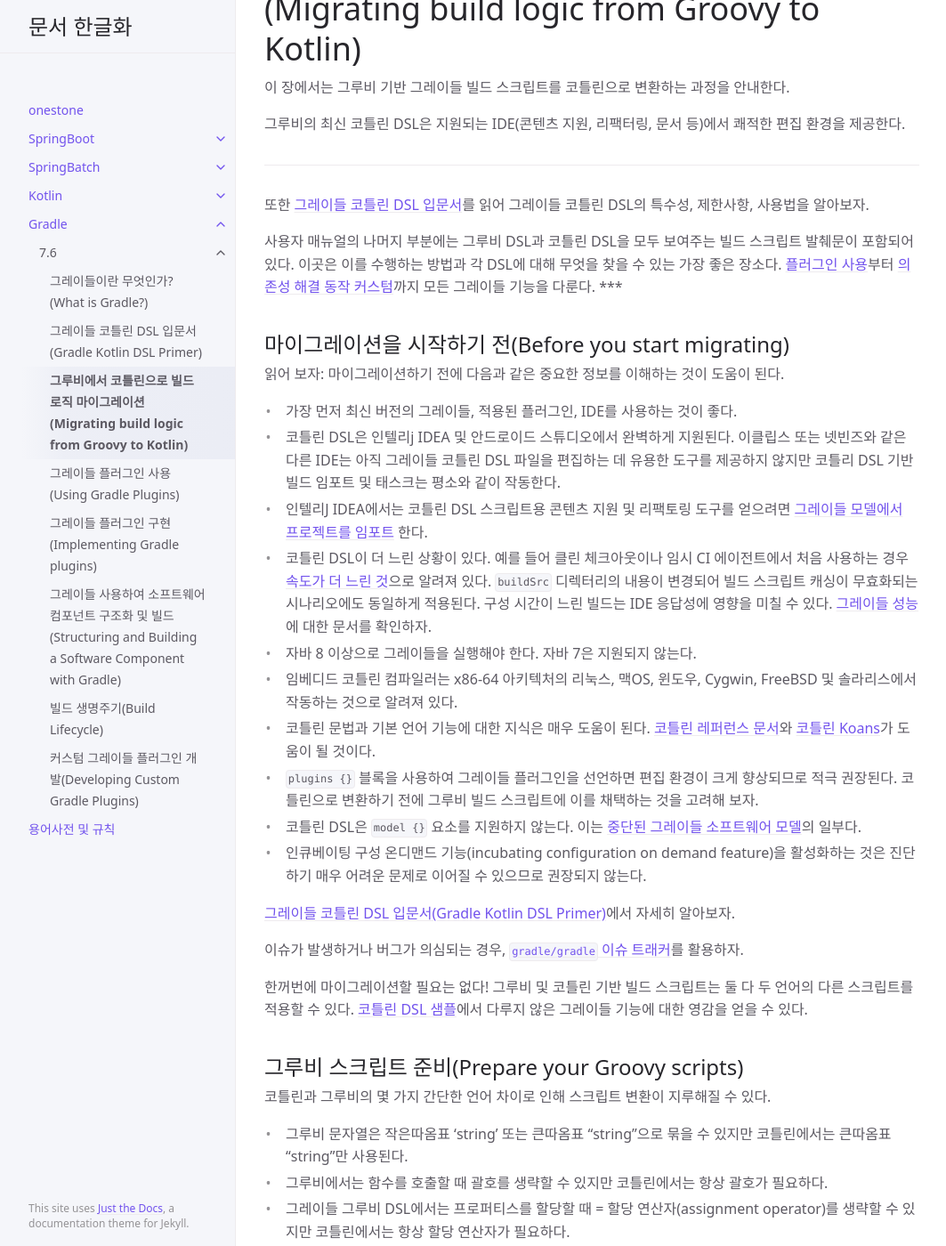
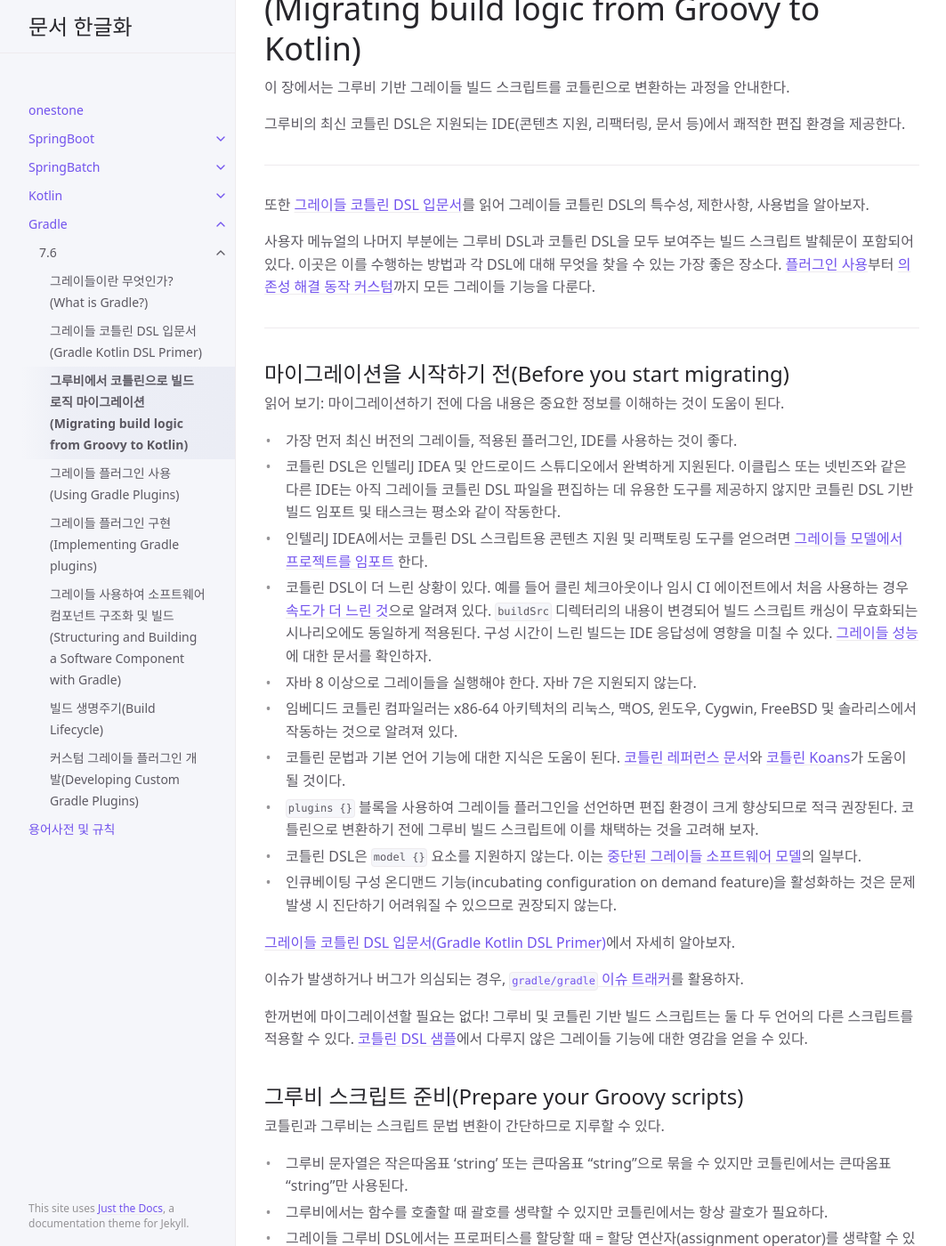
Before and after one commit to onestone9900/onestone9900.github.io, a Jekyll site: the page built from docs/gradle/7.6/3.migrating_from_groovy_to_kotlin_dsl.md, in a window 1280 px wide and 1400 px high, scrolled down 686 px. Shown: the whole window at 89% size, without its empty margins (107-1170 px from the left). Built offline with Jekyll 4.4.1, drawn with Linux system fonts in a browser that asks for light colours; some of the changed text lies outside the part shown.

Commit message:
docs: gradle - 그루비에서 코틀린으로 빌드 로직 마이그레이션(Migrating build logic from Groovy to Kotlin) 검토

````diff
--- a/docs/gradle/7.6/3.migrating_from_groovy_to_kotlin_dsl.md
+++ b/docs/gradle/7.6/3.migrating_from_groovy_to_kotlin_dsl.md
@@ -31,25 +31,26 @@ nav_order: 4
 그루비의 최신 코틀린 DSL은 지원되는 IDE(콘텐츠 지원, 리팩터링, 문서 등)에서 쾌적한 편집 환경을 제공한다.
 
 ***
-또한 [그레이들 코틀린 DSL 입문서](https://onestone9900.github.io/docs/gradle/7.6/2.gradle_kotlin_dsl_primer/)를 읽어 그레이들 코틀린 DSL의 특수성, 제한사항, 사용법을 알아보자.
+또한 [그레이들 코틀린 DSL 입문서](/docs/gradle/7.6/2.gradle_kotlin_dsl_primer/)를 읽어 그레이들 코틀린 DSL의 특수성, 제한사항, 사용법을 알아보자.
 
-사용자 매뉴얼의 나머지 부분에는 그루비 DSL과 코틀린 DSL을 모두 보여주는 빌드 스크립트 발췌문이 포함되어 있다. 이곳은 이를 수행하는 방법과 각 DSL에 대해 무엇을 찾을 수 있는 가장 좋은 장소다. [플러그인 사용](https://docs.gradle.org/7.6/userguide/plugins.html#plugins)부터 [의존성 해결 동작 커스텀](https://docs.gradle.org/7.6/userguide/dependency_constraints.html#dependency-constraints)까지 모든 그레이들 기능을 다룬다.
+사용자 메뉴얼의 나머지 부분에는 그루비 DSL과 코틀린 DSL을 모두 보여주는 빌드 스크립트 발췌문이 포함되어 있다. 이곳은 이를 수행하는 방법과 각 DSL에 대해 무엇을 찾을 수 있는 가장 좋은 장소다. [플러그인 사용](https://onestone9900.github.io/docs/gradle/7.6/4.using_gradle_plugins/)부터 [의존성 해결 동작 커스텀](https://docs.gradle.org/7.6/userguide/dependency_constraints.html#dependency-constraints)까지 모든 그레이들 기능을 다룬다.
+
 ***
 
 
 ## 마이그레이션을 시작하기 전(Before you start migrating)
-읽어 보자: 마이그레이션하기 전에 다음과 같은 중요한 정보를 이해하는 것이 도움이 된다.
+읽어 보기: 마이그레이션하기 전에 다음 내용은 중요한 정보를 이해하는 것이 도움이 된다.
 
 - 가장 먼저 최신 버전의 그레이들, 적용된 플러그인, IDE를 사용하는 것이 좋다.
-- 코틀린 DSL은 인텔리j IDEA 및 안드로이드 스튜디오에서 완벽하게 지원된다. 이클립스 또는 넷빈즈와 같은 다른 IDE는 아직 그레이들 코틀린 DSL 파일을 편집하는 데 유용한 도구를 제공하지 않지만 코틀리 DSL 기반 빌드 임포트 및 태스크는 평소와 같이 작동한다.
+- 코틀린 DSL은 인텔리J IDEA 및 안드로이드 스튜디오에서 완벽하게 지원된다. 이클립스 또는 넷빈즈와 같은 다른 IDE는 아직 그레이들 코틀린 DSL 파일을 편집하는 데 유용한 도구를 제공하지 않지만 코틀린 DSL 기반 빌드 임포트 및 태스크는 평소와 같이 작동한다.
 - 인텔리J IDEA에서는 코틀린 DSL 스크립트용 콘텐츠 지원 및 리팩토링 도구를 얻으려면 [그레이들 모델에서 프로젝트를 임포트](https://onestone9900.github.io/docs/kotlin/Tools/Build%20Tools/Gradle/2.%20get_started_with_gradle_and_kotlin_JVM/) 한다.
 - 코틀린 DSL이 더 느린 상황이 있다. 예를 들어 클린 체크아웃이나 임시 CI 에이전트에서 처음 사용하는 경우 [속도가 더 느린 것](https://github.com/gradle/gradle/issues/15886)으로 알려져 있다. `buildSrc` 디렉터리의 내용이 변경되어 빌드 스크립트 캐싱이 무효화되는 시나리오에도 동일하게 적용된다. 구성 시간이 느린 빌드는 IDE 응답성에 영향을 미칠 수 있다. [그레이들 성능](https://docs.gradle.org/7.6/userguide/performance.html#performance_gradle)에 대한 문서를 확인하자.
 - 자바 8 이상으로 그레이들을 실행해야 한다. 자바 7은 지원되지 않는다.
 - 임베디드 코틀린 컴파일러는 x86-64 아키텍처의 리눅스, 맥OS, 윈도우, Cygwin, FreeBSD 및 솔라리스에서 작동하는 것으로 알려져 있다.
-- 코틀린 문법과 기본 언어 기능에 대한 지식은 매우 도움이 된다. [코틀린 레퍼런스 문서](https://kotlinlang.org/docs/home.html)와 [코틀린 Koans](https://kotlinlang.org/docs/tutorials/koans.html)가 도움이 될 것이다.
+- 코틀린 문법과 기본 언어 기능에 대한 지식은 도움이 된다. [코틀린 레퍼런스 문서](https://kotlinlang.org/docs/home.html)와 [코틀린 Koans](https://kotlinlang.org/docs/tutorials/koans.html)가 도움이 될 것이다.
 - `plugins {}` 블록을 사용하여 그레이들 플러그인을 선언하면 편집 환경이 크게 향상되므로 적극 권장된다. 코틀린으로 변환하기 전에 그루비 빌드 스크립트에 이를 채택하는 것을 고려해 보자.
 - 코틀린 DSL은 `model {}` 요소를 지원하지 않는다. 이는 [중단된 그레이들 소프트웨어 모델](https://blog.gradle.org/state-and-future-of-the-gradle-software-model?_gl=1*6akbw1*_ga*MTA5NjA5NTMyOC4xNjgxMjIxMTIx*_ga_7W7NC6YNPT*MTY5NjMzODg2MS41MS4xLjE2OTYzMzk2MzUuMjAuMC4w)의 일부다.
-- 인큐베이팅 구성 온디맨드 기능(incubating configuration on demand feature)을 활성화하는 것은 진단하기 매우 어려운 문제로 이어질 수 있으므로 권장되지 않는다.
+- 인큐베이팅 구성 온디맨드 기능(incubating configuration on demand feature)을 활성화하는 것은 문제발생 시 진단하기 어려워질 수 있으므로 권장되지 않는다.
 
 [그레이들 코틀린 DSL 입문서(Gradle Kotlin DSL Primer)](https://onestone9900.github.io/docs/gradle/7.6/2.gradle_kotlin_dsl_primer/)에서 자세히 알아보자.
 
@@ -59,7 +60,7 @@ nav_order: 4
 
 
 ## 그루비 스크립트 준비(Prepare your Groovy scripts)
-코틀린과 그루비의 몇 가지 간단한 언어 차이로 인해 스크립트 변환이 지루해질 수 있다.
+코틀린과 그루비는 스크립트 문법 변환이 간단하므로 지루할 수 있다.
 - 그루비 문자열은 작은따옴표 'string' 또는 큰따옴표 "string"으로 묶을 수 있지만 코틀린에서는 큰따옴표 "string"만 사용된다.
 - 그루비에서는 함수를 호출할 때 괄호를 생략할 수 있지만 코틀린에서는 항상 괄호가 필요하다.
 - 그레이들 그루비 DSL에서는 프로퍼티스를 할당할 때 = 할당 연산자(assignment operator)를 생략할 수 있지만 코틀린에서는 항상 할당 연산자가 필요하다.
@@ -123,23 +124,24 @@ dependencies {
 ***
 그루비 DSL 스크립트 파일은 .gradle 파일명 확장자를 사용한다.
 코틀린 DSL 스크립트 파일은 .gradle.kts 파일 이름 확장자를 사용한다.
+
 ***
 
-코틀리 DSL을 사용하려면 파일명을 build.gradle 대신 build.gradle.kts로 지정하면 된다.
+코틀린 DSL을 사용하려면 파일명을 build.gradle 대신 build.gradle.kts로 지정하면 된다.
 
-세팅 파일인 settings.gradle의 이름을 settings.gradle.kts로 바꿀 수도 있다.
+[세팅 파일](https://onestone9900.github.io/docs/gradle/7.6/7.build_lifecycle/#%EC%84%B8%ED%8C%85-%ED%8C%8C%EC%9D%BCsettings-file)인 settings.gradle의 이름을 settings.gradle.kts로 바꿀 수도 있다.
 
-다중 프로젝트 빌드에서는 그루비 DSL(build.gradle 포함)을 사용하는 일부 모듈과 코틀린 DSL(build.gradle.kts 포함)을 사용하는 다른 모듈을 가질 수 있다.
+다중 프로젝트 빌드에서는 그루비 DSL(`build.gradle` 포함)을 사용하는 일부 모듈과 코틀린 DSL(`build.gradle.kts` 포함)을 사용하는 다른 모듈을 가질 수 있다.
 
 또한, 더 나은 IDE 지원을 위해 다음 컨벤션을 적용하자.
 - `*.settings.gradle.kts` 패턴에 따라 설정에 적용되는 스크립트명을 지정,
-- `*.init.gradle.kts` 패턴에 따라 init 스크립트명을 지정한다.
+- `*.init.gradle.kts` 패턴에 따라 [init 스크립트명](https://docs.gradle.org/7.6/userguide/init_scripts.html#init_scripts)을 지정한다.
 
 
 ## 플러그인 적용(Applying plugins)
 그루비 DSL과 마찬가지로 그레이들 플러그인을 적용하는 방법에는 두 가지가 있다.
-- 선언적으로, `plugins {}` 블록을 사용하여,
-- 필수적으로, 레거시 `apply(..)` 함수를 사용한다.
+- [선언적으로, `plugins {}` 블록을 사용하여](https://onestone9900.github.io/docs/gradle/7.6/4.using_gradle_plugins/#%ED%94%8C%EB%9F%AC%EA%B7%B8%EC%9D%B8-dsl%EC%9D%84-%EC%82%AC%EC%9A%A9%ED%95%98%EC%97%AC-%ED%94%8C%EB%9F%AC%EA%B7%B8%EC%9D%B8-%EC%A0%81%EC%9A%A9applying-plugins-with-the-plugins-dsl),
+- [필수적으로, 레거시 `apply(..)` 함수를 사용](https://onestone9900.github.io/docs/gradle/7.6/4.using_gradle_plugins/#%EB%A0%88%EA%B1%B0%EC%8B%9C-%ED%94%8C%EB%9F%AC%EA%B7%B8%EC%9D%B8-%EC%95%A0%ED%94%8C%EB%A6%AC%EC%BC%80%EC%9D%B4%EC%85%98legacy-plugin-application)한다.
 
 다음은 선언적 `plugins {}` 블록을 사용하는 예제다.
 
@@ -163,9 +165,9 @@ plugins {
 }
 ```
 
-코틀린 DSL은 위에 표시된 `java`, `jacoco` 또는 `maven-publish` 선언과 같이 모든 그레이들 코어 플러그인에 대한 프로퍼티 확장을 제공한다.
+코틀린 DSL은 위에 표시된 `java`, `jacoco` 또는 `maven-publish` 선언과 같이 모든 그레이들 코어 플러그인에 대한 프로퍼티 익스텐션을 제공한다.
 
-그루비 DSL과 동일한 방식으로 서드파티 플러그인을 적용할 수 있다. 큰따옴표와 괄호는 제외한다. 해당 스타일로 핵심 플러그인을 적용할 수도 있다. 그러나 정적으로 타입이 지정된 접근자는 타입이 안전하고 IDE에서 자동 완성되므로 권장된다.
+그루비 DSL과 동일한 방식으로 서드파티 플러그인을 적용할 수 있다. 큰따옴표와 괄호는 제외한다. 해당 스타일로 코어 플러그인을 적용할 수도 있다. 그러나 타입이 지정된 접근자는 타입이 안전하고 IDE에서 자동 완성되므로 권장된다.
 
 명령형(imperative) `apply` 구문을 사용할 수도 있지만, 코어가 아닌(non-core) 플러그인은 빌드 스크립트의 클래스패스에 포함되어야 한다.
 
@@ -279,6 +283,7 @@ IDE는 플러그인이 제공하는 구성 요소를 알고 있으므로 IDE에
 예를 들어, 대부분의 안드로이드 빌드와 같이 빌드가 멀티 프로젝트 빌드인 경우 멀티 프로젝트 빌드에 대한 후속 장도 읽어보자.
 
 마지막으로, 안드로이드 그레이들 플러그인과 같이 올바른 메타데이터로 게시되지 않은 플러그인과 함께 `plugins {}` 블록을 사용하는 전략이 있다.
+
 ***
 
 
@@ -366,6 +370,7 @@ tasks.getByName<Jar>("jar") {
 Type
      Jar (org.gradle.api.tasks.bundling.Jar)
 ```
+
 ***
 
 스프링 부트 프로젝트의 `bootJar` 및 `bootRun` 태스크를 구성하는 예제를 실행하여 이 모든 것을 하나로 묶어 보자.
@@ -588,6 +593,7 @@ dependencies {
 어떤 구성을 사용할 수 있는지 알아내는 가장 쉬운 방법은 `configurations` 컨테이너 내에서 IDE에 제안을 요청하는 것이다.
 
 적용된 플러그인이 제공한 구성에 접근하기 위한 코틀린 코드를 나타내고 해당 접근자 모두의 이름을 제공하는 `:kotlinDslAccessorsReport` 태스크를 사용할 수도 있다.
+
 ***
 
 플러그인을 적용하기 위해 `plugins {}` 블록을 사용하지 않으면 해당 플러그인이 제공하는 의존성 구성을 일반적인 방식으로 구성할 수 없다. 대신 구성 이름에 문자열 리터럴을 사용해야 한다. 즉, IDE 지원을 받을 수 없다.
@@ -716,4 +722,5 @@ dependencies {
 <B>그레이들 코틀린 DSL 및 상호 호환성</B>
 
 그레이들 코틀린 DSL 입문서의 [상호 호환성](https://onestone9900.github.io/docs/gradle/7.6/2.gradle_kotlin_dsl_primer/#%EC%83%81%ED%98%B8-%EC%9A%B4%EC%9A%A9%EC%84%B1interoperability) 절에서 자세한 문서를 찾아보자.
+
 ***
````
Also changed, not shown: other parts of docs/gradle/7.6/3.migrating_from_groovy_to_kotlin_dsl.md (+7 -6 lines).
